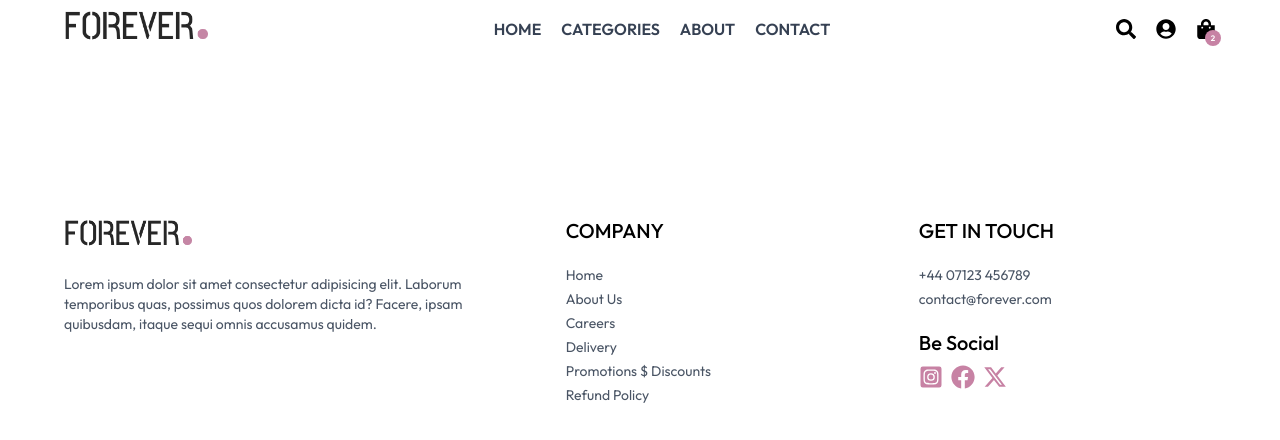
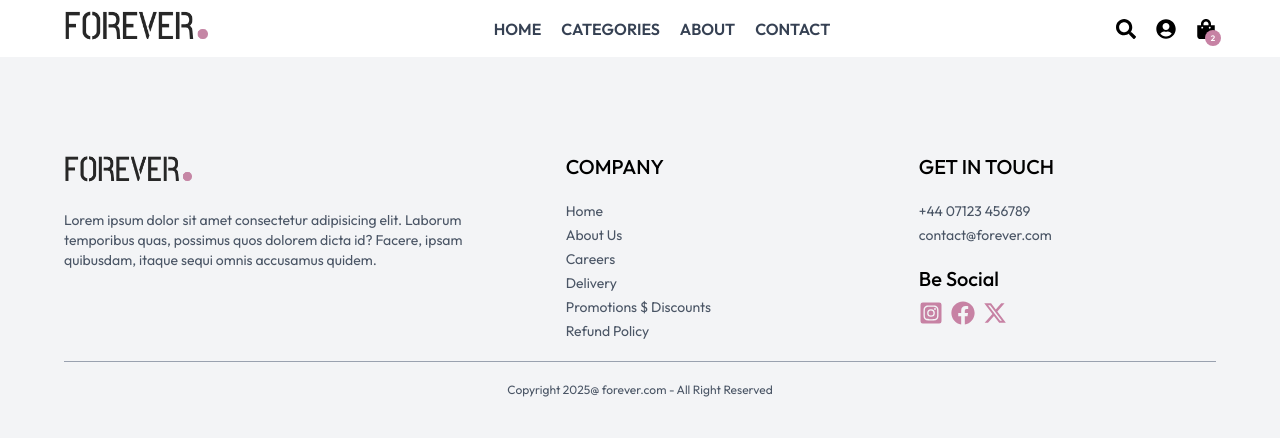
Before and after one commit to Elizabette01/e-commerce-app, a React (Vite) app in the folder e-commerce-frontend/: page /place-order in a window 1280 px wide. Shown: the top 440 px of the page. Built offline with nearby package versions, Linux system fonts and the light colour scheme.

Commit message:
home page UI done

```diff
--- a/e-commerce-frontend/src/components/Footer.jsx
+++ b/e-commerce-frontend/src/components/Footer.jsx
@@ -6,8 +6,8 @@ import { FaXTwitter } from "react-icons/fa6";
 
 const Footer = () => {
   return (
-    <div>
-      <div className="flex flex-col sm:grid grid-cols-[1.5fr_1fr_1fr] gap-14 my-10 mt-40 text-sm w-[90%] mx-auto">
+    <div className='bg-gray-100'>
+      <div className="flex flex-col sm:grid grid-cols-[1.5fr_1fr_1fr] gap-14 pt-24 text-sm w-[90%] mx-auto">
         <div>
           <img src={assets.logo} alt="Company Logo" className="w-32 mb-5" />
           <p className="w-full text-gray-600">Lorem ipsum dolor sit amet consectetur adipisicing elit. Laborum temporibus quas, possimus quos dolorem dicta id? Facere, ipsam quibusdam, itaque sequi omnis accusamus quidem.</p>
@@ -41,6 +41,11 @@ const Footer = () => {
           </div>
         </div>
       </div>
+
+      <div className="py-5 w-[90%] mx-auto">
+        <hr className='text-gray-400' />
+        <p className="py-5 text-xs text-center text-gray-600"> Copyright 2025@ forever.com - All Right Reserved</p>
+      </div>
     </div>
   )
 }
```
